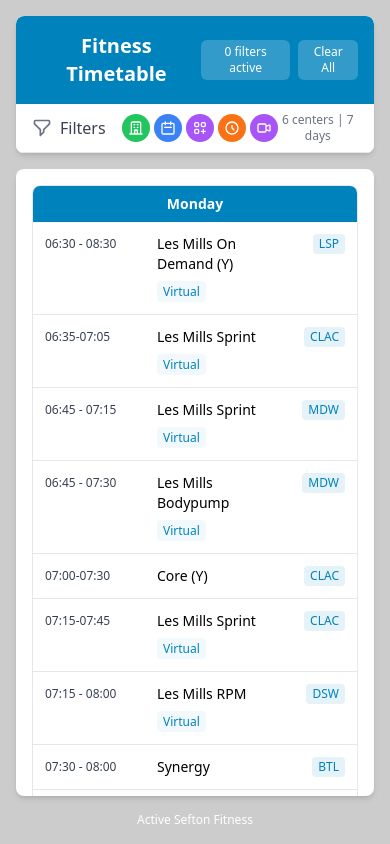
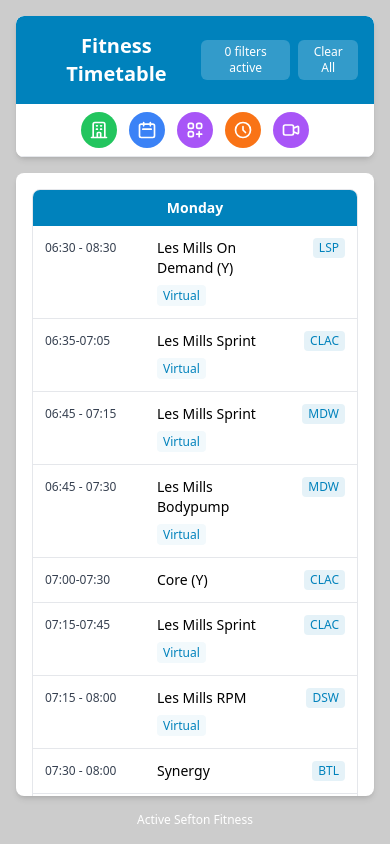
Before and after one commit to johnnyhawk02/fitness-timetable-app, a React (Create React App) app: page / in a window 390 px wide. Built offline with nearby package versions, Linux system fonts and the light colour scheme.

Commit message:
Optimize filter panel layout and button sizing for improved mobile responsiveness

```diff
--- a/src/components/FitnessTimetable.jsx
+++ b/src/components/FitnessTimetable.jsx
@@ -805,30 +805,19 @@
         </div>
 
         {/* App bar with filter buttons */}
-        <div className="bg-white border-b px-4 py-2 flex justify-between items-center shadow-sm relative">
+        <div className="bg-white border-b px-4 py-2 flex justify-center items-center shadow-sm relative">
           <div className="flex items-center">
-            <svg
-              className="w-5 h-5 text-gray-500 mr-2"
-              fill="none"
-              stroke="currentColor"
-              viewBox="0 0 24 24"
-              xmlns="http://www.w3.org/2000/svg"
-            >
-              <path strokeLinecap="round" strokeLinejoin="round" strokeWidth="2" d="M3 4a1 1 0 011-1h16a1 1 0 011 1v2.586a1 1 0 01-.293.707l-6.414 6.414a1 1 0 00-.293.707V17l-4 4v-6.586a1 1 0 00-.293-.707L3.293 7.293A1 1 0 013 6.586V4z"></path>
-            </svg>
-            <h2 className="text-gray-700 font-medium">Filters</h2>
-
             {/* Tiny menu buttons */}
-            <div className="flex ml-4 space-x-1">
+            <div className="flex space-x-3">
               {/* Centers button */}
               <div className="relative">
                 <button
                   id="centers-btn"
                   onClick={() => toggleDropdown('centers')}
-                  className="w-7 h-7 flex items-center justify-center rounded-full bg-green-500 hover:bg-green-600 transition-colors"
+                  className="w-9 h-9 flex items-center justify-center rounded-full bg-green-500 hover:bg-green-600 transition-colors"
                   title="Filter by Centers"
                 >
-                  <svg className="w-4 h-4 text-white" fill="none" viewBox="0 0 24 24" stroke="currentColor">
+                  <svg className="w-5 h-5 text-white" fill="none" viewBox="0 0 24 24" stroke="currentColor">
                     <path strokeLinecap="round" strokeLinejoin="round" strokeWidth={2} d="M19 21V5a2 2 0 00-2-2H7a2 2 0 00-2 2v16m14 0h2m-2 0h-5m-9 0H3m2 0h5M9 7h1m-1 4h1m4-4h1m-1 4h1m-5 10v-5a1 1 0 011-1h2a1 1 0 011 1v5m-4 0h4" />
                   </svg>
                 </button>
@@ -839,10 +828,10 @@
                 <button
                   id="days-btn"
                   onClick={() => toggleDropdown('days')}
-                  className="w-7 h-7 flex items-center justify-center rounded-full bg-blue-500 hover:bg-blue-600 transition-colors"
+                  className="w-9 h-9 flex items-center justify-center rounded-full bg-blue-500 hover:bg-blue-600 transition-colors"
                   title="Filter by Days"
                 >
-                  <svg className="w-4 h-4 text-white" fill="none" viewBox="0 0 24 24" stroke="currentColor">
+                  <svg className="w-5 h-5 text-white" fill="none" viewBox="0 0 24 24" stroke="currentColor">
                     <path strokeLinecap="round" strokeLinejoin="round" strokeWidth={2} d="M8 7V3m8 4V3m-9 8h10M5 21h14a2 2 0 002-2V7a2 2 0 00-2-2H5a2 2 0 00-2 2v12a2 2 0 002 2z" />
                   </svg>
                 </button>
@@ -853,10 +842,10 @@
                 <button
                   id="class-types-btn"
                   onClick={() => toggleDropdown('class-types')}
-                  className="w-7 h-7 flex items-center justify-center rounded-full bg-purple-500 hover:bg-purple-600 transition-colors"
+                  className="w-9 h-9 flex items-center justify-center rounded-full bg-purple-500 hover:bg-purple-600 transition-colors"
                   title="Filter by Class Types"
                 >
-                  <svg className="w-4 h-4 text-white" fill="none" viewBox="0 0 24 24" stroke="currentColor">
+                  <svg className="w-5 h-5 text-white" fill="none" viewBox="0 0 24 24" stroke="currentColor">
                     <path strokeLinecap="round" strokeLinejoin="round" strokeWidth={2} d="M17 14v6m-3-3h6M6 10h2a2 2 0 002-2V6a2 2 0 00-2-2H6a2 2 0 00-2 2v2a2 2 0 002 2zm10 0h2a2 2 0 002-2V6a2 2 0 00-2-2h-2a2 2 0 00-2 2v2a2 2 0 002 2zM6 20h2a2 2 0 002-2v-2a2 2 0 00-2-2H6a2 2 0 00-2 2v2a2 2 0 002 2z" />
                   </svg>
                 </button>
@@ -867,10 +856,10 @@
                 <button
                   id="time-btn"
                   onClick={() => toggleDropdown('time')}
-                  className="w-7 h-7 flex items-center justify-center rounded-full bg-orange-500 hover:bg-orange-600 transition-colors"
+                  className="w-9 h-9 flex items-center justify-center rounded-full bg-orange-500 hover:bg-orange-600 transition-colors"
                   title="Filter by Time of Day"
                 >
-                  <svg className="w-4 h-4 text-white" fill="none" viewBox="0 0 24 24" stroke="currentColor">
+                  <svg className="w-5 h-5 text-white" fill="none" viewBox="0 0 24 24" stroke="currentColor">
                     <path strokeLinecap="round" strokeLinejoin="round" strokeWidth={2} d="M12 8v4l3 3m6-3a9 9 0 11-18 0 9 9 0 0118 0z" />
                   </svg>
                 </button>
@@ -879,27 +868,16 @@
               {/* Virtual Classes button */}
               <button
                 onClick={() => setIncludeVirtual(!includeVirtual)}
-                className={`w-7 h-7 flex items-center justify-center rounded-full transition-colors ${
+                className={`w-9 h-9 flex items-center justify-center rounded-full transition-colors ${
                   includeVirtual ? 'bg-purple-500 hover:bg-purple-600' : 'bg-gray-400 hover:bg-gray-500'
                 }`}
                 title="Toggle Virtual Classes"
               >
-                <svg className="w-4 h-4 text-white" fill="none" viewBox="0 0 24 24" stroke="currentColor">
+                <svg className="w-5 h-5 text-white" fill="none" viewBox="0 0 24 24" stroke="currentColor">
                   <path strokeLinecap="round" strokeLinejoin="round" strokeWidth={2} d="M15 10l4.553-2.276A1 1 0 0121 8.618v6.764a1 1 0 01-1.447.894L15 14M5 18h8a2 2 0 002-2V8a2 2 0 00-2-2H5a2 2 0 00-2 2v8a2 2 0 002 2z" />
                 </svg>
               </button>
             </div>
-          </div>
-
-          <div className="text-xs text-gray-500">
-            {Object.values(selectedCenters).filter(Boolean).length} centers | {Object.values(selectedDays).filter(Boolean).length} days
-            {selectedCategory && ` | ${Object.entries(classCategories).find(([value]) => value === selectedCategory)?.[1] || ''}`}
-            {Object.values(selectedTimeBlocks).some(selected => selected) &&
-              ` | ${Object.entries(selectedTimeBlocks)
-                .filter(([_, isSelected]) => isSelected)
-                .map(([key]) => TIME_DIVISIONS[key]?.label || key)
-                .join(', ')}`
-            }
           </div>
         </div>
       </div>
@@ -1051,7 +1029,7 @@
       <div className="dropdown-container">
         {/* Centers dropdown */}
         {openDropdown === 'centers' && (
-          <div className="dropdown-menu fixed z-[100] bg-white shadow-xl w-64 max-h-[400px] rounded-md py-1 text-base ring-1 ring-black ring-opacity-5 overflow-auto focus:outline-none sm:text-sm" style={{top: '8.5rem', left: '6.5rem'}}>
+          <div className="dropdown-menu fixed z-[100] bg-white shadow-xl w-64 max-h-[400px] rounded-md py-1 text-base ring-1 ring-black ring-opacity-5 overflow-auto focus:outline-none sm:text-sm" style={{top: '9rem', left: '0.5rem'}}>
             <div className="p-2">
               <div
                 className={`px-3 py-2 rounded-md flex items-center cursor-pointer ${
@@ -1097,7 +1075,7 @@
 
         {/* Days dropdown */}
         {openDropdown === 'days' && (
-          <div className="dropdown-menu fixed z-[100] bg-white shadow-xl w-64 max-h-[400px] rounded-md py-1 text-base ring-1 ring-black ring-opacity-5 overflow-auto focus:outline-none sm:text-sm" style={{top: '8.5rem', left: '8.5rem'}}>
+          <div className="dropdown-menu fixed z-[100] bg-white shadow-xl w-64 max-h-[400px] rounded-md py-1 text-base ring-1 ring-black ring-opacity-5 overflow-auto focus:outline-none sm:text-sm" style={{top: '9rem', left: '3.5rem'}}>
             <div className="p-2">
               <div
                 className={`px-3 py-2 rounded-md flex items-center cursor-pointer ${
@@ -1143,7 +1121,7 @@
 
         {/* Class type dropdown */}
         {openDropdown === 'class-types' && (
-          <div className="dropdown-menu fixed z-[100] bg-white shadow-xl w-64 max-h-[400px] rounded-md py-1 text-base ring-1 ring-black ring-opacity-5 overflow-auto focus:outline-none sm:text-sm" style={{top: '8.5rem', left: '10.5rem'}}>
+          <div className="dropdown-menu fixed z-[100] bg-white shadow-xl w-64 max-h-[400px] rounded-md py-1 text-base ring-1 ring-black ring-opacity-5 overflow-auto focus:outline-none sm:text-sm" style={{top: '9rem', left: '6.5rem'}}>
             <div className="p-2">
               <div
                 className={`px-3 py-2 rounded-md flex items-center cursor-pointer ${
@@ -1189,7 +1167,7 @@
 
         {/* Time dropdown */}
         {openDropdown === 'time' && (
-          <div className="dropdown-menu fixed z-[100] bg-white shadow-xl w-64 max-h-[400px] rounded-md py-1 text-base ring-1 ring-black ring-opacity-5 overflow-auto focus:outline-none sm:text-sm" style={{top: '8.5rem', left: '12.5rem'}}>
+          <div className="dropdown-menu fixed z-[100] bg-white shadow-xl w-64 max-h-[400px] rounded-md py-1 text-base ring-1 ring-black ring-opacity-5 overflow-auto focus:outline-none sm:text-sm" style={{top: '9rem', left: '9.5rem'}}>
             <div className="p-2">
               <div
                 className={`px-3 py-2 rounded-md flex items-center cursor-pointer ${
```
